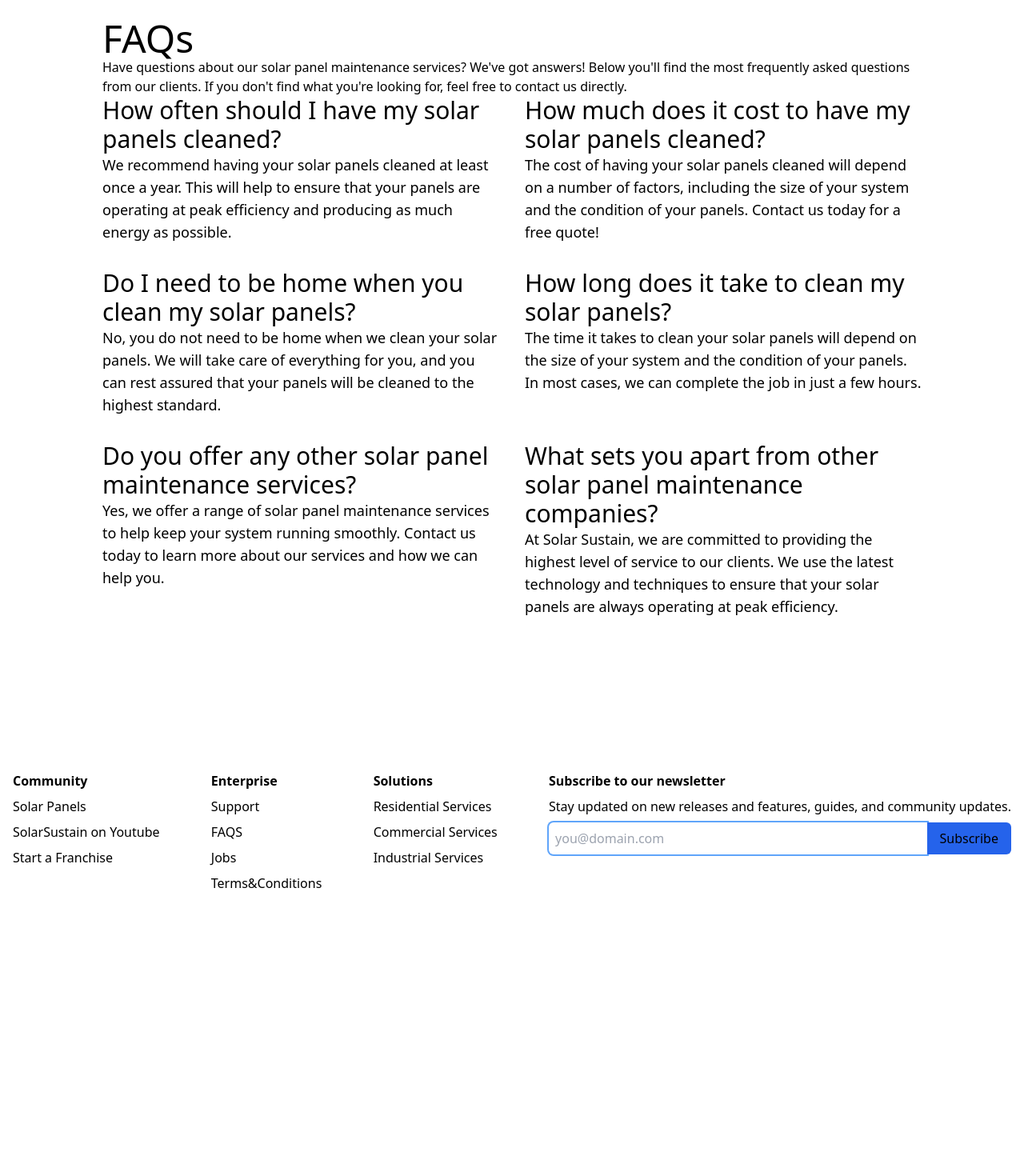
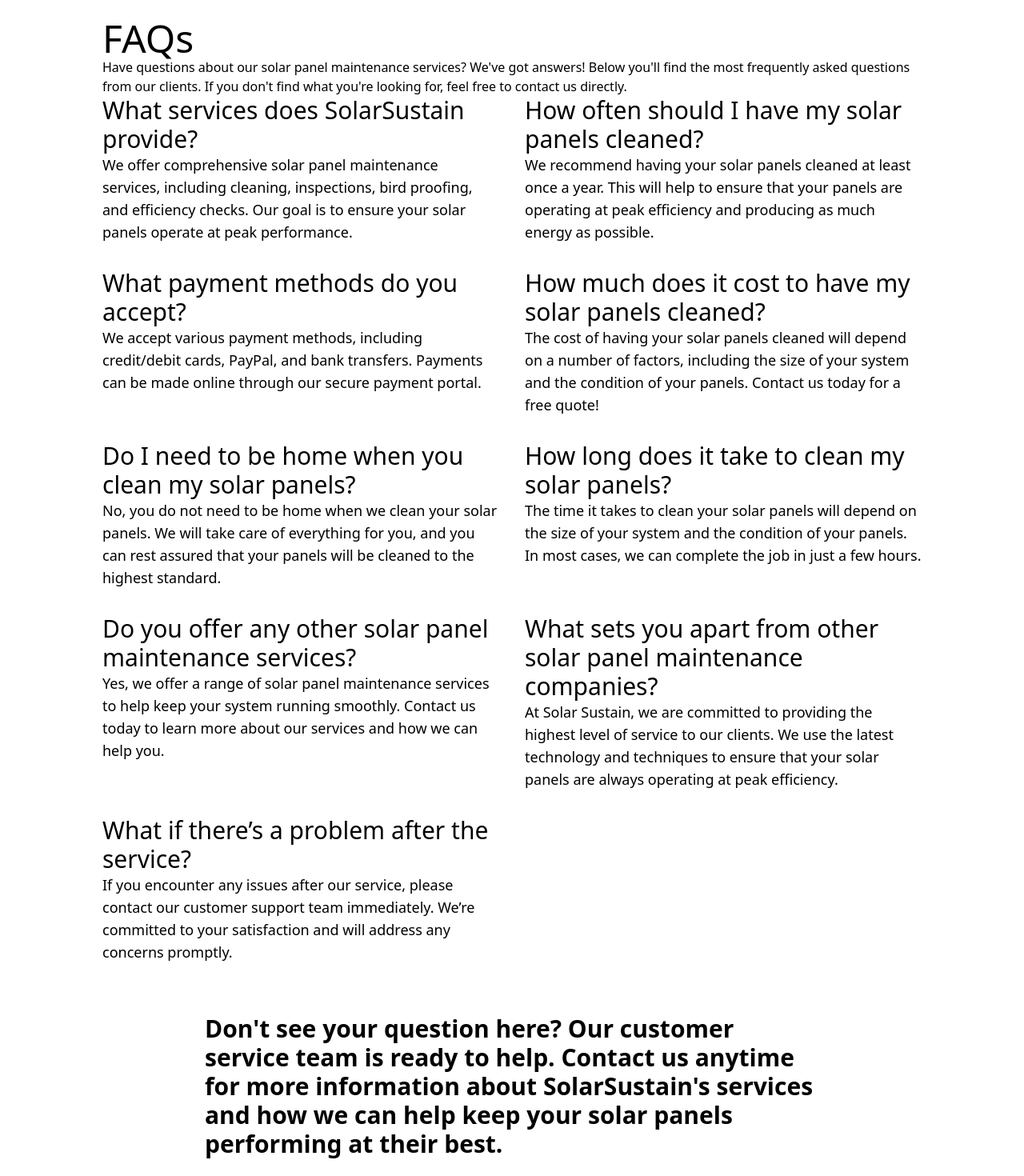
Before and after one commit to gerardojgarcia/solar_sustain_2, a Nuxt app: page /faqs in a window 1280 px wide. Shown: the part 840-2310 px from the top of the page at 80% size. Before the commit the page ends 2084 px from the top, so only its background shows below. Built offline with nearby package versions, Linux system fonts and the light colour scheme.

Commit message:
updated faqs  styling

```diff
--- a/pages/faqs.vue
+++ b/pages/faqs.vue
@@ -6,14 +6,22 @@
         <TheHeader/>
         <AppSubpageHero title="FAQs"/>
 
-        <div class="p-32 dar:text-white">
+        <div class="p-32 dark:text-white">
             <h1 class="text-5xl">FAQs</h1>
             <p class="intro">Have questions about our solar panel maintenance services? We've got answers! Below you'll find the most frequently asked questions from our clients. If you don't find what you're looking for, feel free to contact us directly.</p>
 
             <div class="faq-grid grid grid-cols-1 md:grid-cols-2 gap-8">
                 <div class="faq">
+                    <h2 class="text-3xl">What services does SolarSustain provide?</h2>
+                    <p class="text-lg">We offer comprehensive solar panel maintenance services, including cleaning, inspections, bird proofing, and efficiency checks. Our goal is to ensure your solar panels operate at peak performance.</p>
+                </div>
+                <div class="faq">
                     <h2 class="text-3xl">How often should I have my solar panels cleaned?</h2>
                     <p class="text-lg">We recommend having your solar panels cleaned at least once a year. This will help to ensure that your panels are operating at peak efficiency and producing as much energy as possible.</p>
+                </div>
+                <div class="faq">
+                    <h2 class="text-3xl">What payment methods do you accept?</h2>
+                    <p class="text-lg">We accept various payment methods, including credit/debit cards, PayPal, and bank transfers. Payments can be made online through our secure payment portal.</p>
                 </div>
                 <div class="faq">
                     <h2 class="text-3xl">How much does it cost to have my solar panels cleaned?</h2>
@@ -34,8 +42,16 @@
                 <div class="faq">
                     <h2 class="text-3xl">What sets you apart from other solar panel maintenance companies?</h2>
                     <p class="text-lg">At Solar Sustain, we are committed to providing the highest level of service to our clients. We  use the latest technology and techniques to ensure that your solar panels are always operating at peak efficiency.</p>
-                    </div>
+                </div>
+
+                <div class="faq">
+                        <h2 class="text-3xl">What if there’s a problem after the service?</h2>
+                        <p class="text-lg">If you encounter any issues after our service, please contact our customer support team immediately. We’re committed to your satisfaction and will address any concerns promptly.</p>
+
+                </div>
         </div>
+
+        <p class="conclusion mx-32 text-3xl font-bold mt-16">Don't see your question here? Our customer service team is ready to help. Contact us anytime for more information about SolarSustain's services and how we can help keep your solar panels performing at their best.</p>
 </div>
         <TheFooter/>
     </div>
--- a/pages/support.vue
+++ b/pages/support.vue
@@ -4,7 +4,7 @@
 <template>
      <div class="dark:bg-black py-16 dark:text-white">
         <TheHeader/>
-        <AppSubpageHero  title="Customer Service & Support"/>
+        <AppSubpageHero title="Customer Service & Support"/>
 
         <div class="p-32 dark:text-white">
 
```
